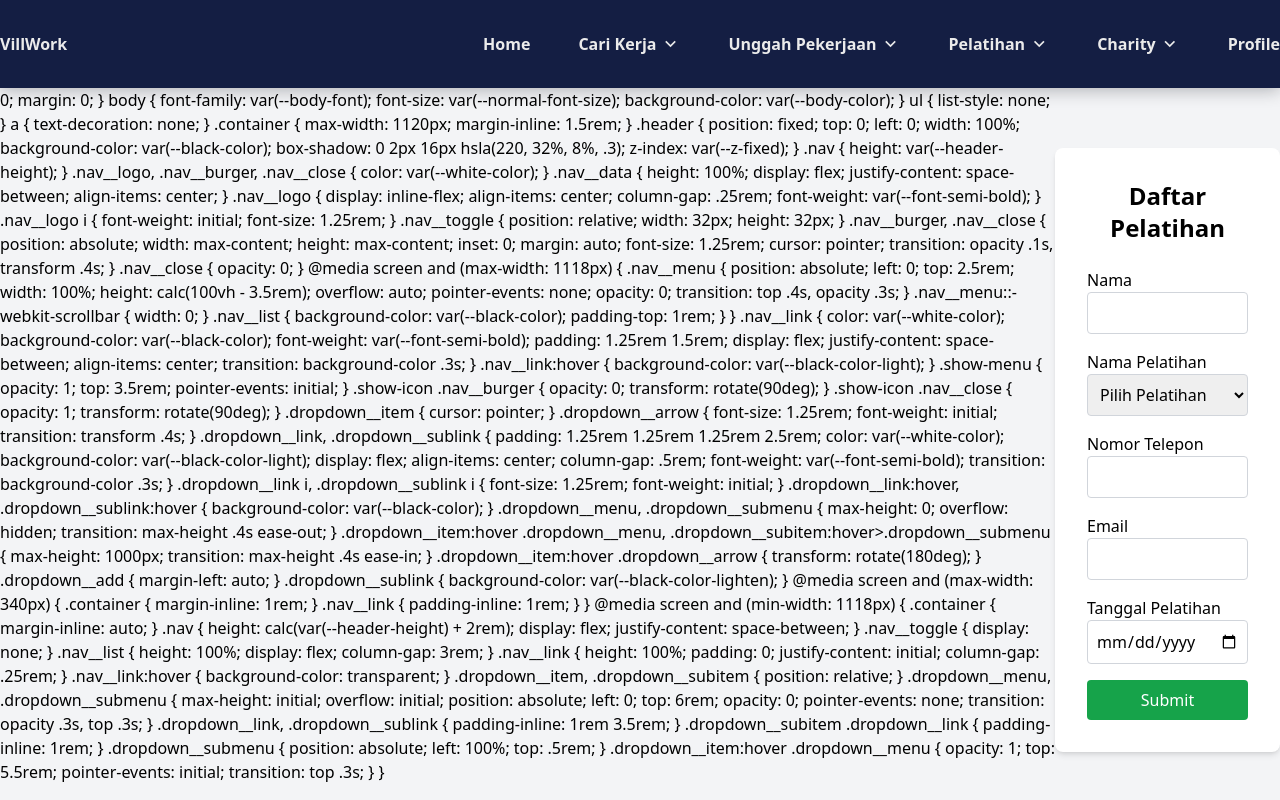
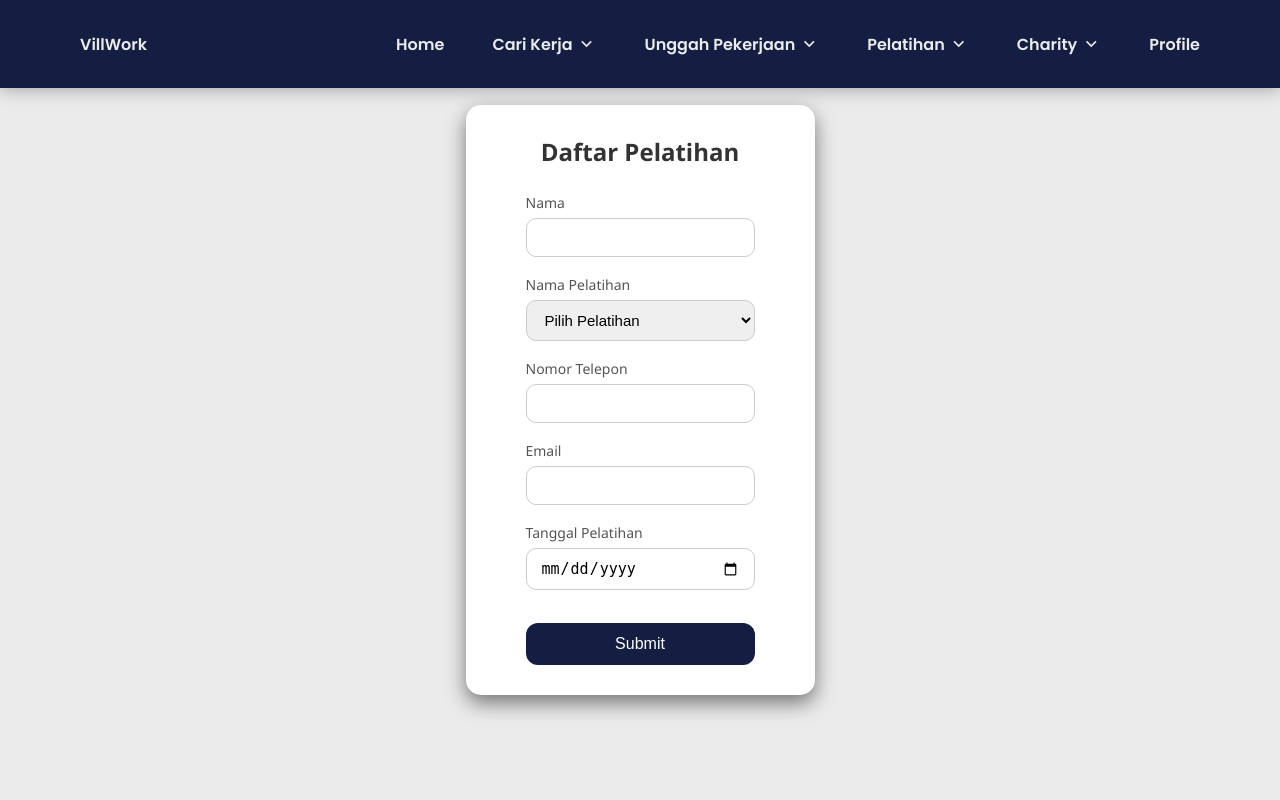
Before and after one commit to malhandha/VilWork, a PHP site: page /pendaftaran_pelatihan.php in a window 1280 px wide. Run offline with PHP 8.4, Linux system fonts and the light colour scheme; some libraries are stand-ins or nearby versions.

Commit message:
perbaikan pelatihan

```diff
--- a/css/produkkonten.css
+++ b/css/produkkonten.css
@@ -311,7 +311,7 @@ a {
   display: grid;
   grid-template-columns: repeat(4, 1fr);
   gap: 20px;
-  margin-top: 0px;
+  margin-top: px;
   padding: 20px;
   justify-content: top;
 }
@@ -337,7 +337,7 @@ a {
 .poster {
   position: relative;
   width: 276px;
-  height: 427px;
+  height: 100%;
   border-radius: 15px;
   overflow: hidden;
   box-shadow: 0 0 15px rgba(7, 7, 7, 0.9);
--- a/edit_pelatihan.php
+++ b/edit_pelatihan.php
@@ -125,7 +125,7 @@
             width: 100%;
             padding: 12px;
             margin-top: 15px;
-            background-color: #1FC28B;
+            background-color: #141E43;
             color: white;
             border: none;
             border-radius: 5px;
@@ -135,14 +135,14 @@
         }
 
         button:hover {
-            background-color: #1FC28B;
+            background-color: #141E43;
         }
 
         a {
             display: block;
             text-align: center;
             margin-top: 10px;
-            color: #1FC28B;
+            color: #141E43;
             text-decoration: none;
             font-weight: bold;
         }
--- a/pendaftaran_pelatihan.php
+++ b/pendaftaran_pelatihan.php
@@ -38,22 +38,32 @@ $conn->close();
   <meta charset="UTF-8">
   <meta name="viewport" content="width=device-width, initial-scale=1.0">
   <title>Pendaftaran Pelatihan</title>
-  <script src="https://cdn.tailwindcss.com"></script>
-  <script src="https://unpkg.com/boxicons@2.1.4/dist/boxicons.js"></script>
+  <link rel="icon" type="image/png" href="foto/logo_baru.png">
+  <link rel="stylesheet" href="css/produkkonten.css">
   <link href="https://cdn.jsdelivr.net/npm/remixicon@3.2.0/fonts/remixicon.css" rel="stylesheet">
-  <link rel="preconnect" href="https://fonts.googleapis.com">
-  <link rel="stylesheet" href="css/produkkonten.css">
-  <link rel="preconnect" href="https://fonts.gstatic.com" crossorigin>
-  <link href="https://fonts.googleapis.com/css2?family=Poppins:wght@100;200;300;400;500;600;700;800;900&display=swap" rel="stylesheet">
+  <link href="https://fonts.googleapis.com/css2?family=Poppins:ital,wght@0,100;0,200;0,300;0,400;0,500;0,600;0,700;0,800;0,900;1,100;1,200;1,300;1,400;1,500;1,600;1,700;1,800;1,900&family=Ubuntu:ital,wght@0,300;0,400;0,500;0,700;1,300;1,400;1,500;1,700&display=swap" rel="stylesheet">
+
 </head>
 
-<body class="bg-gray-100 font-sans">
+<body>
+  <script>
+    document.addEventListener("DOMContentLoaded", function() {
+      const toggle = document.getElementById("nav-toggle");
+      const menu = document.getElementById("nav-menu");
+
+      toggle.addEventListener("click", () => {
+        menu.classList.toggle("show-menu");
+        toggle.classList.toggle("show-icon");
+      });
+    });
+  </script>
+
   <header class="header">
     <nav class="nav container">
       <div class="nav__data">
         <a href="#" class="nav__logo">
           VillWork
-        </a><script src="https://cdn.tailwindcss.com"></script>
+        </a>
 
         <div class="nav__toggle" id="nav-toggle">
           <i class="ri-menu-line nav__burger"></i>
@@ -136,7 +146,6 @@ $conn->close();
             </ul>
           </li>
 
-
           <li class="dropdown__item">
             <div class="nav__link">
               Charity <i class="ri-arrow-down-s-line dropdown__arrow"></i>
@@ -168,7 +177,7 @@ $conn->close();
       </div>
     </nav>
   </header>
-<!-- <style> -->
+  <!-- <style>
     :root {
       --header-height: 3.5rem;
 
@@ -473,18 +482,18 @@ $conn->close();
         transition: top .3s;
       }
     }
-  </style>
-  <script src="js/scriptnavbar.js"></script>
-  <div class="max-w-lg mx-auto bg-white p-8 rounded-lg shadow-md" style="margin-top: 100px;">
-    <h2 class="text-center text-2xl font-semibold mb-6">Daftar Pelatihan</h2>
-    <form action="" method="POST" class="space-y-4">
-      <div>
-        <label class="block font-medium">Nama</label>
-        <input type="text" name="nama" class="w-full p-2 border border-gray-300 rounded" required>
+  </style> -->
+
+  <div class="form-container">
+    <h2 class="form-title">Daftar Pelatihan</h2>
+    <form action="" method="POST" class="form-content">
+      <div class="form-group">
+        <label class="form-label">Nama</label>
+        <input type="text" name="nama" class="form-input" required>
       </div>
-      <div>
-        <label class="block font-medium">Nama Pelatihan</label>
-        <select name="nama_pelatihan" class="w-full p-2 border border-gray-300 rounded" required>
+      <div class="form-group">
+        <label class="form-label">Nama Pelatihan</label>
+        <select name="nama_pelatihan" class="form-input" required>
           <option value="">Pilih Pelatihan</option>
           <option value="Belajar Microsoft Office">Belajar Microsoft Office</option>
           <option value="Cara Bertani Modern">Cara Bertani Modern</option>
@@ -492,21 +501,105 @@ $conn->close();
           <option value="Ternak Sapi Sukses">Ternak Sapi Sukses</option>
         </select>
       </div>
-      <div>
-        <label class="block font-medium">Nomor Telepon</label>
-        <input type="tel" name="nomor_telepon" class="w-full p-2 border border-gray-300 rounded" required>
+      <div class="form-group">
+        <label class="form-label">Nomor Telepon</label>
+        <input type="tel" name="nomor_telepon" class="form-input" required>
       </div>
-      <div>
-        <label class="block font-medium">Email</label>
-        <input type="email" name="email" class="w-full p-2 border border-gray-300 rounded" required>
+      <div class="form-group">
+        <label class="form-label">Email</label>
+        <input type="email" name="email" class="form-input" required>
       </div>
-      <div>
-        <label class="block font-medium">Tanggal Pelatihan</label>
-        <input type="date" name="tanggal_pelatihan" class="w-full p-2 border border-gray-300 rounded" required>
+      <div class="form-group">
+        <label class="form-label">Tanggal Pelatihan</label>
+        <input type="date" name="tanggal_pelatihan" class="form-input" required>
       </div>
-      <button type="submit" class="w-full bg-green-600 text-white p-2 rounded hover:bg-green-700">Submit</button>
+      <button type="submit" class="submit-btn">
+        Submit
+      </button>
     </form>
   </div>
+  <style>
+.form-container {
+  max-width: 500px;
+  margin: 150px auto;
+  padding: 30px 60px;
+  background-color: #ffffff;
+  border-radius: 15px;
+  box-shadow: 0 8px 20px rgba(0, 0, 0, 0.5);
+  font-family: 'Segoe UI', Tahoma, Geneva, Verdana, sans-serif;
+}
+
+.form-title {
+  text-align: center;
+  margin-bottom: 25px;
+  font-size: 24px;
+  font-weight: 600;
+  color: #333;
+}
+
+.form-content {
+  display: flex;
+  flex-direction: column;
+}
+
+.form-group {
+  margin-bottom: 18px;
+}
+
+/* Label */
+.form-label {
+  display: block;
+  margin-bottom: 6px;
+  font-size: 14px;
+  font-weight: 500;
+  color: #555;
+}
+
+/* Input dan select */
+.form-input {
+  width: 100%;
+  padding: 10px 14px;
+  font-size: 15px;
+  border: 1px solid #ccc;
+  border-radius: 10px;
+  transition: all 0.3s ease;
+}
+
+.form-input:focus {
+  border-color: #141E43;
+  box-shadow: 0 0 5px rgba(20, 30, 67, 0.3);
+  outline: none;
+}
+
+/* Tombol submit */
+.submit-btn {
+  margin-top: 15px;
+  background-color: #141E43;
+  color: white;
+  padding: 12px;
+  font-size: 16px;
+  border: none;
+  border-radius: 12px;
+  cursor: pointer;
+  transition: background-color 0.3s ease;
+}
+
+.submit-btn:hover {
+  background-color: #0f1732;
+}
+
+/* Responsif */
+@media (max-width: 576px) {
+  .form-container {
+    padding: 20px 15px;
+  }
+
+  .form-title {
+    font-size: 20px;
+  }
+}
+
+  </style>
 </body>
 
 </html>
--- a/testing.php
+++ b/testing.php
@@ -10,7 +10,7 @@
     <link href="https://fonts.googleapis.com/css2?family=Poppins:ital,wght@0,100;0,200;0,300;0,400;0,500;0,600;0,700;0,800;0,900;1,100;1,200;1,300;1,400;1,500;1,600;1,700;1,800;1,900&family=Ubuntu:ital,wght@0,300;0,400;0,500;0,700;1,300;1,400;1,500;1,700&display=swap" rel="stylesheet">
 </head>
 
-<body >
+<body>
     <header class="header">
         <nav class="nav container">
             <div class="nav__data">
```
Also changed, not shown: riwayat_pelatihan.php (+215 -28 lines).
